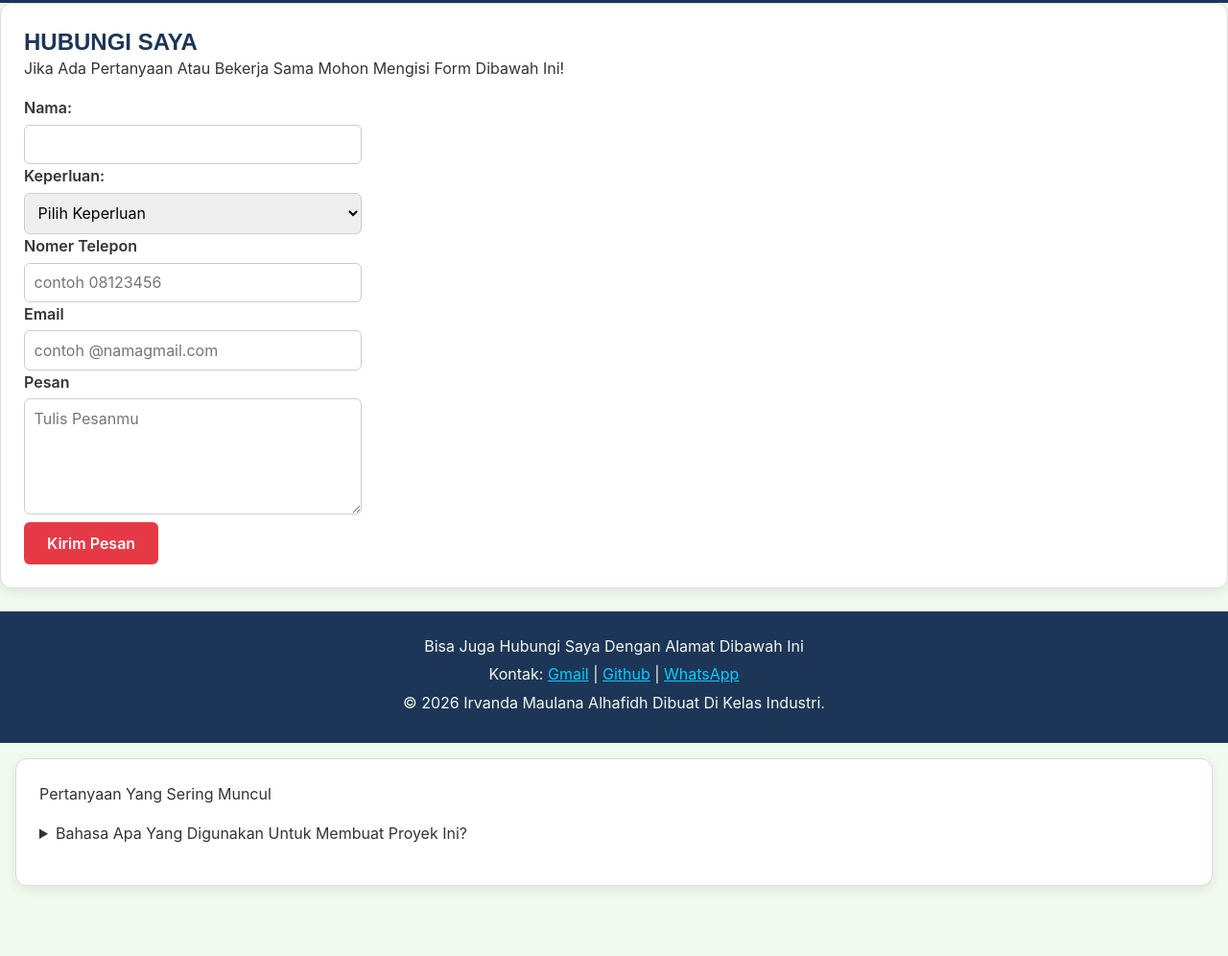
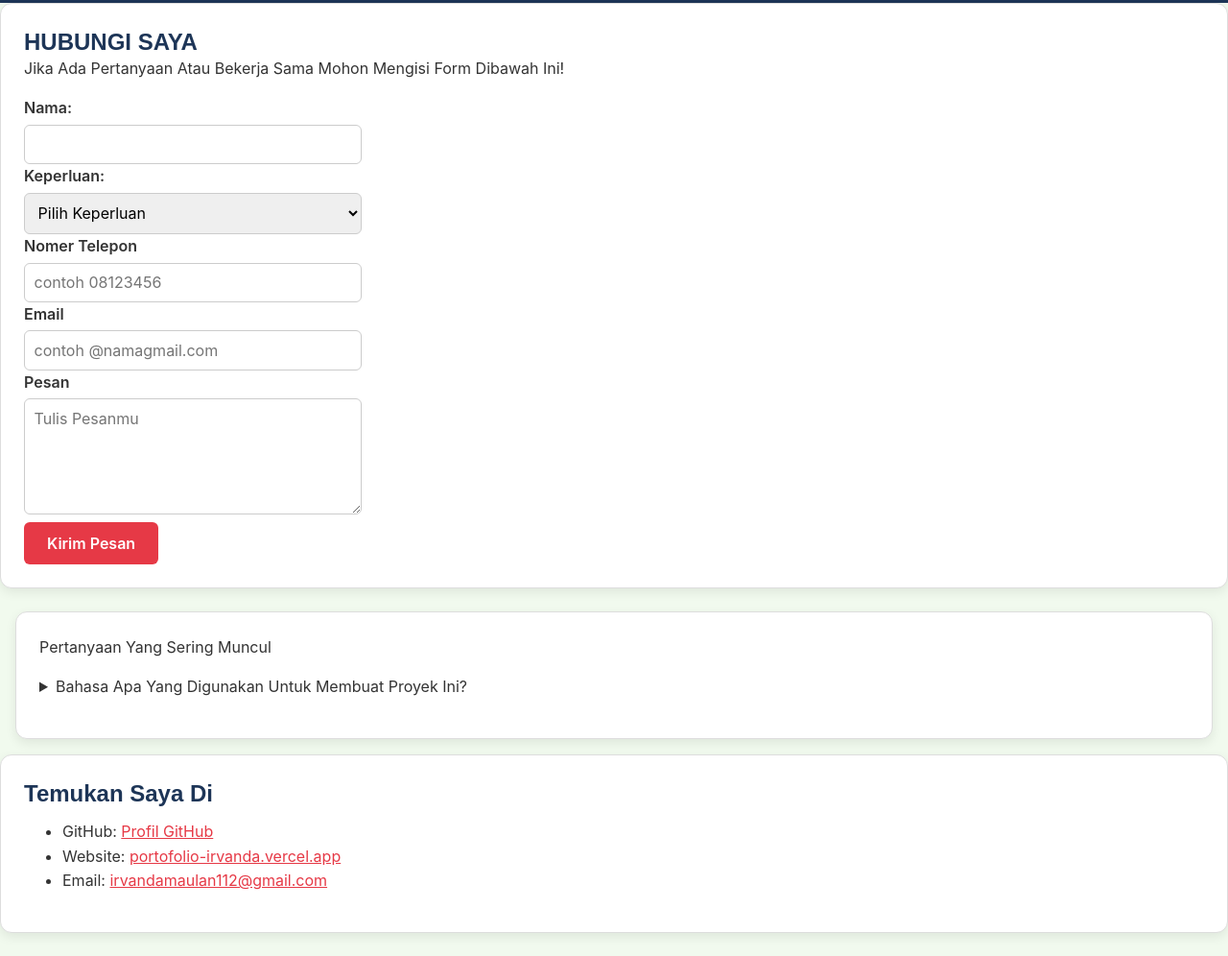
Before and after one commit to VannytqaRPL/Portofolio, a plain HTML site: page Modul 5/kontak.html in a window 1280 px wide. Shown: the part 73-1069 px from the top of the page at 96% size. Before the commit the page ends 1012 px from the top, so only its background shows below. Drawn offline with Linux system fonts and the light colour scheme.

Commit message:
feat:menambahkan kartu media sosial pada kontak

```diff
--- a/Modul 5/kontak.html
+++ b/Modul 5/kontak.html
@@ -63,16 +63,6 @@
 
       <button type="submit">Kirim Pesan</button><br />
     </section>
-      <footer>
-        <p>Bisa Juga Hubungi Saya Dengan Alamat Dibawah Ini</p>
-        <p>
-          Kontak: <a href="mailto:irvandamaulan112@gmail.com">Gmail</a> |
-          <a href="https://github.com/VannytqaRPL" target="_blank">Github</a> |
-          <a href="https://wa.me">WhatsApp</a>
-        </p>
-
-        <p>&copy; 2026 Irvanda Maulana Alhafidh Dibuat Di Kelas Industri.</p>
-      </footer>
 
       <div class="jarak">
       <p>Pertanyaan Yang Sering Muncul</p>
@@ -82,6 +72,15 @@
       </details>
       </p>
       </div>
+
+      <section class="kartu">
+        <h2>Temukan Saya Di</h2>
+        <ul>
+          <li>GitHub: <a href="https://github.com/VannytqaRPL" target="_blank">Profil GitHub</a></li>
+          <li>Website: <a href="https://portofolio-irvanda.vercel.app/">portofolio-irvanda.vercel.app</a></li>
+          <li>Email: <a href="mailto:irvandamaulan112@gmail.com">irvandamaulan112@gmail.com</a></li>
+        </ul>
+      </section>
     </form>
   </body>
 </html>
```
